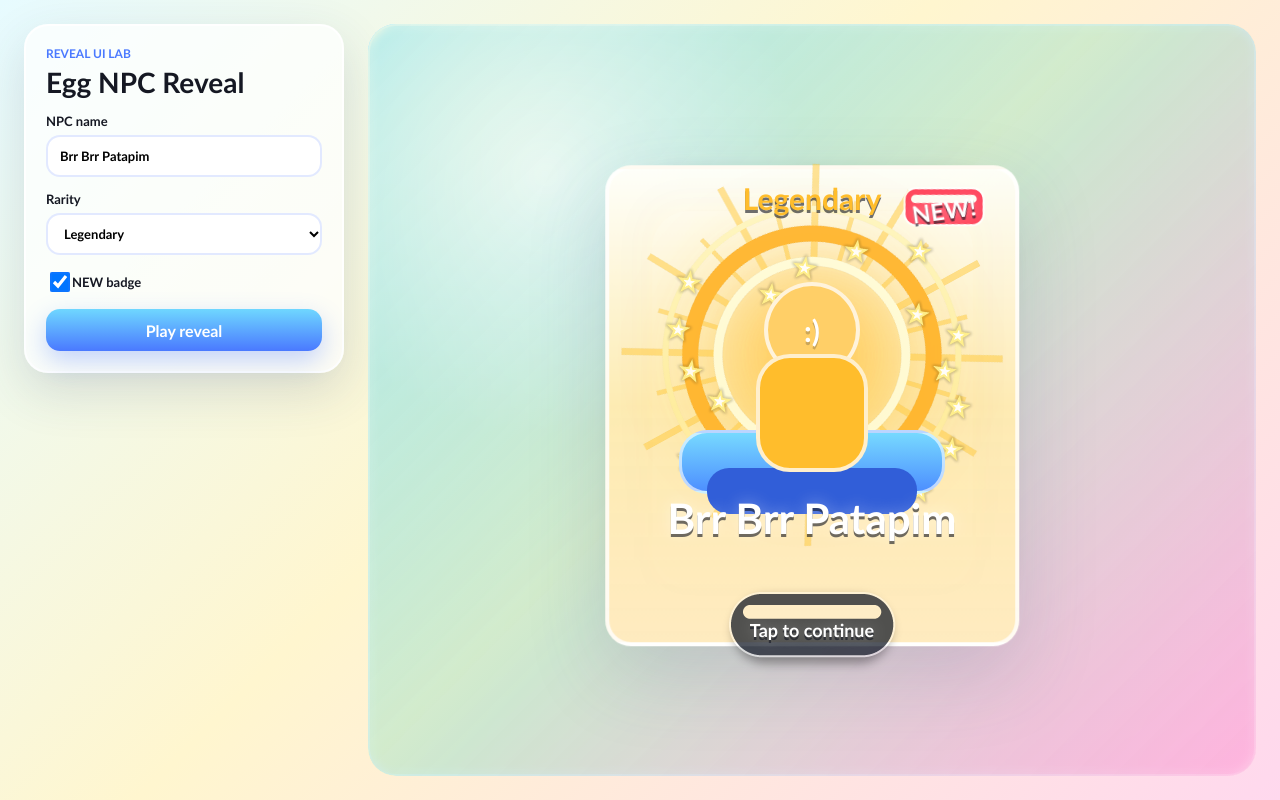
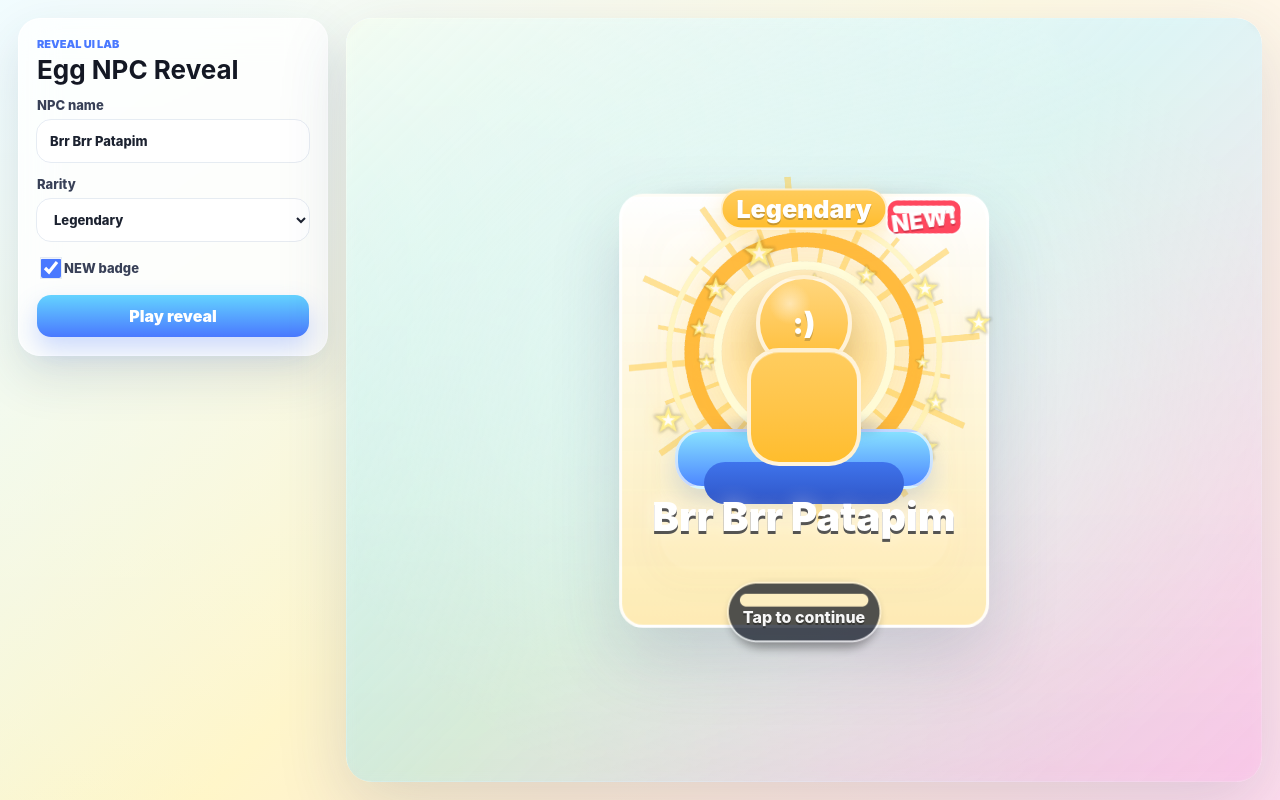
Before and after one commit to S3Nblade/BrainrotGame, a website: page tools/reveal-ui-lab/index.html in a window 1280 px wide. Drawn offline with Linux system fonts and the light colour scheme.

Commit message:
Polish reveal UI lab preview

```diff
--- a/tools/reveal-ui-lab/reveal.js
+++ b/tools/reveal-ui-lab/reveal.js
@@ -17,16 +17,19 @@ const sparkleLayer = reveal.querySelector(".sparkles");
 
 function buildSparkles() {
   sparkleLayer.replaceChildren();
-  for (let i = 0; i < 18; i += 1) {
+  for (let i = 0; i < 16; i += 1) {
     const sparkle = document.createElement("span");
     sparkle.className = "sparkle";
-    const angle = (Math.PI * 2 * i) / 18;
-    const distance = 116 + (i % 4) * 22;
+    const angle = (Math.PI * 2 * i) / 16;
+    const distance = 108 + (i % 4) * 20;
     const x = Math.cos(angle) * distance;
     const y = Math.sin(angle) * distance * 0.76;
+    const size = 22 + (i % 4) * 6;
     sparkle.style.setProperty("--x", `${x}px`);
     sparkle.style.setProperty("--y", `${y}px`);
-    sparkle.style.setProperty("--delay", `${1.98 + i * 0.025}s`);
+    sparkle.style.setProperty("--size", `${size}px`);
+    sparkle.style.setProperty("--scale", `${0.86 + (i % 3) * 0.1}`);
+    sparkle.style.setProperty("--delay", `${1.9 + i * 0.022}s`);
     sparkleLayer.appendChild(sparkle);
   }
 }
--- a/tools/reveal-ui-lab/styles.css
+++ b/tools/reveal-ui-lab/styles.css
@@ -1,8 +1,9 @@
 :root {
   --rarity: #ffbd2c;
   --rarity-soft: #fff0b6;
-  --ink: #151823;
-  font-family: Gotham, "Trebuchet MS", Arial, sans-serif;
+  --ink: #141824;
+  --panel: rgba(255, 255, 255, 0.78);
+  font-family: Inter, Gotham, "Trebuchet MS", Arial, sans-serif;
 }
 
 * {
@@ -12,63 +13,77 @@
 body {
   min-height: 100vh;
   margin: 0;
-  background: linear-gradient(135deg, #e7fbff 0%, #fff6cf 45%, #ffd8ee 100%);
   color: var(--ink);
+  background:
+    linear-gradient(180deg, rgba(255, 255, 255, 0.58), rgba(255, 255, 255, 0.16)),
+    linear-gradient(135deg, #dff9ff 0%, #fff4be 48%, #ffd7ec 100%);
 }
 
 .lab-shell {
   min-height: 100vh;
   display: grid;
-  grid-template-columns: minmax(250px, 320px) 1fr;
-  gap: 24px;
-  padding: 24px;
+  grid-template-columns: minmax(260px, 310px) 1fr;
+  gap: 18px;
+  padding: 18px;
 }
 
 .controls {
   align-self: start;
   display: grid;
   gap: 14px;
-  padding: 20px;
-  background: rgba(255, 255, 255, 0.72);
-  border: 2px solid rgba(255, 255, 255, 0.86);
-  border-radius: 24px;
-  box-shadow: 0 18px 50px rgba(49, 68, 111, 0.16);
+  padding: 18px;
+  background: var(--panel);
+  border: 1px solid rgba(255, 255, 255, 0.9);
+  border-radius: 22px;
+  box-shadow: 0 20px 50px rgba(45, 64, 110, 0.14);
+  backdrop-filter: blur(18px);
 }
 
 .eyebrow {
-  margin: 0 0 4px;
+  margin: 0 0 5px;
   color: #4a79ff;
+  font-size: 11px;
   font-weight: 900;
+  letter-spacing: 0;
   text-transform: uppercase;
-  font-size: 12px;
 }
 
 h1 {
   margin: 0;
-  font-size: 28px;
+  font-size: 26px;
+  line-height: 1.05;
 }
 
 label {
   display: grid;
-  gap: 6px;
-  font-weight: 800;
+  gap: 7px;
+  color: #384057;
   font-size: 13px;
+  font-weight: 850;
 }
 
 input,
 select,
 button {
   min-height: 42px;
+  width: 100%;
   border: 0;
   border-radius: 14px;
-  padding: 0 14px;
+  padding: 0 13px;
   font: inherit;
 }
 
 input,
 select {
-  background: #fff;
-  box-shadow: inset 0 0 0 2px rgba(74, 121, 255, 0.16);
+  color: #1c2230;
+  background: rgba(255, 255, 255, 0.96);
+  outline: 1px solid rgba(70, 100, 160, 0.12);
+  box-shadow: inset 0 1px 0 rgba(255, 255, 255, 0.9);
+}
+
+input:focus,
+select:focus {
+  outline: 3px solid rgba(74, 121, 255, 0.22);
 }
 
 .check-row {
@@ -79,35 +94,43 @@ select {
 .check-row input {
   min-height: 20px;
   width: 20px;
+  accent-color: #4a79ff;
 }
 
 button {
-  background: linear-gradient(180deg, #6fd7ff, #4a79ff);
   color: #fff;
-  font-weight: 900;
+  font-weight: 950;
   cursor: pointer;
-  box-shadow: 0 10px 26px rgba(74, 121, 255, 0.32);
+  background: linear-gradient(180deg, #64d3ff 0%, #4a79ff 100%);
+  box-shadow: 0 12px 26px rgba(74, 121, 255, 0.28);
+}
+
+button:active {
+  transform: translateY(1px);
 }
 
 .preview-wrap {
   position: relative;
-  min-height: calc(100vh - 48px);
+  min-height: calc(100vh - 36px);
   overflow: hidden;
-  border-radius: 28px;
+  border-radius: 26px;
   background:
-    radial-gradient(circle at 20% 20%, rgba(255, 255, 255, 0.95), transparent 28%),
-    linear-gradient(135deg, #70ddff 0%, #fff3b4 45%, #ffb5df 100%);
-  box-shadow: inset 0 0 0 2px rgba(255, 255, 255, 0.72);
+    linear-gradient(180deg, rgba(255, 255, 255, 0.82), rgba(255, 255, 255, 0.18)),
+    linear-gradient(135deg, #8ee8ff 0%, #fff2bd 50%, #ffc8e6 100%);
+  box-shadow:
+    inset 0 0 0 1px rgba(255, 255, 255, 0.74),
+    0 22px 70px rgba(46, 65, 112, 0.16);
 }
 
 .world-hint {
   position: absolute;
   inset: 0;
   background:
-    linear-gradient(90deg, rgba(255, 255, 255, 0.16) 1px, transparent 1px),
-    linear-gradient(rgba(255, 255, 255, 0.12) 1px, transparent 1px);
-  background-size: 64px 64px;
-  opacity: 0.45;
+    linear-gradient(90deg, rgba(255, 255, 255, 0.18) 1px, transparent 1px),
+    linear-gradient(rgba(255, 255, 255, 0.14) 1px, transparent 1px),
+    linear-gradient(180deg, transparent 62%, rgba(71, 129, 255, 0.12));
+  background-size: 72px 72px, 72px 72px, auto;
+  opacity: 0.42;
 }
 
 .reveal {
@@ -121,18 +144,20 @@ button {
 .soft-overlay {
   position: absolute;
   inset: 0;
-  background: linear-gradient(135deg, rgba(255, 251, 211, 0.45), rgba(110, 217, 255, 0.34), rgba(255, 177, 221, 0.42));
-  backdrop-filter: blur(5px);
   opacity: 0;
+  background:
+    linear-gradient(135deg, rgba(255, 254, 225, 0.42), rgba(104, 220, 255, 0.22), rgba(255, 184, 224, 0.34)),
+    radial-gradient(ellipse at center, rgba(255, 255, 255, 0.58), rgba(255, 255, 255, 0.06) 62%, transparent 78%);
+  backdrop-filter: blur(4px);
 }
 
 .stage {
   position: relative;
-  width: min(92vw, 470px);
-  height: min(86vh, 560px);
+  width: min(88vw, 430px);
+  height: min(84vh, 530px);
   min-height: 420px;
-  transform: scale(0.82);
   opacity: 0;
+  transform: scale(0.9);
 }
 
 .card-glow,
@@ -158,59 +183,91 @@ button {
 }
 
 .card-glow {
-  width: 108%;
-  height: 100%;
+  width: 106%;
+  height: 98%;
   object-fit: contain;
   opacity: 0;
+  filter: saturate(0.92);
 }
 
 .card {
-  width: 88%;
-  height: 86%;
-  top: 51%;
-  border-radius: 26px;
-  background: linear-gradient(180deg, rgba(255, 255, 249, 0.96), rgba(255, 235, 177, 0.96), color-mix(in srgb, var(--rarity) 30%, #fff));
-  border: 4px solid rgba(255, 255, 255, 0.8);
-  box-shadow: 0 28px 80px rgba(70, 80, 125, 0.18);
+  top: 52%;
+  width: 86%;
+  height: 82%;
+  border-radius: 24px;
   opacity: 0;
+  background:
+    linear-gradient(180deg, rgba(255, 255, 255, 0.98), rgba(255, 245, 213, 0.96) 55%, rgba(255, 235, 180, 0.94)),
+    linear-gradient(180deg, transparent, color-mix(in srgb, var(--rarity) 18%, transparent));
+  border: 3px solid rgba(255, 255, 255, 0.88);
+  box-shadow:
+    0 30px 70px rgba(60, 72, 110, 0.18),
+    inset 0 1px 0 rgba(255, 255, 255, 0.95);
+}
+
+.card::before {
+  content: "";
+  position: absolute;
+  left: 10%;
+  right: 10%;
+  top: 16px;
+  height: 2px;
+  border-radius: 999px;
+  background: linear-gradient(90deg, transparent, rgba(255, 255, 255, 0.9), transparent);
 }
 
 .soft-glow {
-  top: 42%;
-  width: 360px;
-  height: 360px;
+  top: 41%;
+  width: 340px;
+  height: 340px;
   object-fit: contain;
   opacity: 0;
-  filter: drop-shadow(0 0 28px var(--rarity));
+  filter: drop-shadow(0 0 22px color-mix(in srgb, var(--rarity) 82%, white));
 }
 
 .burst-ring {
-  top: 42%;
-  width: 80px;
-  height: 80px;
+  top: 41%;
+  width: 72px;
+  height: 72px;
   object-fit: contain;
   opacity: 0;
 }
 
 .egg {
-  top: 42%;
-  width: 132px;
-  height: 172px;
+  top: 41%;
+  width: 126px;
+  height: 166px;
   border-radius: 50%;
-  background: linear-gradient(180deg, #fffff8, color-mix(in srgb, var(--rarity) 22%, #fff0c4));
-  border: 4px solid rgba(255, 255, 255, 0.8);
-  box-shadow: inset -14px -22px 0 rgba(174, 123, 62, 0.12), 0 18px 38px rgba(95, 72, 44, 0.2);
   scale: 0.18;
+  background:
+    radial-gradient(ellipse at 36% 24%, rgba(255, 255, 255, 0.96), transparent 21%),
+    linear-gradient(180deg, #fffff8 0%, #fff1c4 100%);
+  border: 4px solid rgba(255, 255, 255, 0.86);
+  box-shadow:
+    inset -16px -22px 0 rgba(172, 120, 58, 0.1),
+    0 18px 34px rgba(94, 76, 47, 0.18);
+}
+
+.egg::after {
+  content: "";
+  position: absolute;
+  left: 22%;
+  right: 22%;
+  bottom: 16%;
+  height: 10px;
+  border-radius: 999px;
+  background: color-mix(in srgb, var(--rarity) 62%, white);
+  opacity: 0.7;
 }
 
 .egg-highlight {
   position: absolute;
-  left: 30%;
-  top: 16%;
-  width: 24px;
-  height: 58px;
+  left: 31%;
+  top: 14%;
+  width: 22px;
+  height: 54px;
   border-radius: 999px;
-  background: rgba(255, 255, 255, 0.58);
+  background: rgba(255, 255, 255, 0.56);
   transform: rotate(22deg);
 }
 
@@ -232,38 +289,40 @@ button {
 .crack-b {
   left: 58%;
   top: 50%;
-  height: 44px;
+  height: 42px;
   transform: rotate(-35deg);
 }
 
 .crack-flash {
-  top: 42%;
-  width: 100px;
-  height: 100px;
+  top: 41%;
+  width: 96px;
+  height: 96px;
   border-radius: 50%;
-  background: radial-gradient(circle, rgba(255, 255, 255, 0.98), rgba(255, 213, 73, 0.74), transparent 68%);
   opacity: 0;
+  background: radial-gradient(circle, rgba(255, 255, 255, 1), rgba(255, 215, 78, 0.72), transparent 68%);
+  filter: blur(0.2px);
 }
 
 .sparkles {
-  top: 42%;
+  top: 41%;
   width: 1px;
   height: 1px;
 }
 
 .sparkle {
   position: absolute;
-  width: 34px;
-  height: 34px;
+  width: var(--size);
+  height: var(--size);
+  opacity: 0;
   background: url("../../generated_assets/reveal_gui/sparkle_star.png") center / contain no-repeat;
-  opacity: 0;
-  transform: translate(-50%, -50%) scale(0.2);
+  transform: translate(-50%, -50%) scale(0.25);
+  filter: drop-shadow(0 4px 8px rgba(255, 195, 40, 0.22));
 }
 
 .podium {
-  top: 62%;
-  width: 300px;
-  height: 130px;
+  top: 61.5%;
+  width: 282px;
+  height: 120px;
   opacity: 0;
 }
 
@@ -271,13 +330,14 @@ button {
   content: "";
   position: absolute;
   left: 50%;
-  top: 46%;
-  width: 260px;
-  height: 58px;
-  border-radius: 28px;
+  top: 48%;
+  width: 252px;
+  height: 54px;
+  border-radius: 27px;
   transform: translate(-50%, -50%);
-  background: linear-gradient(180deg, #77d9ff, #4d8fff);
-  border: 3px solid rgba(255, 255, 255, 0.62);
+  background: linear-gradient(180deg, #87e0ff 0%, #4d87ff 100%);
+  border: 3px solid rgba(255, 255, 255, 0.66);
+  box-shadow: 0 12px 26px rgba(54, 112, 215, 0.2);
 }
 
 .podium::after {
@@ -285,19 +345,32 @@ button {
   position: absolute;
   left: 50%;
   top: 68%;
-  width: 210px;
-  height: 46px;
-  border-radius: 22px;
+  width: 200px;
+  height: 42px;
+  border-radius: 21px;
   transform: translate(-50%, -50%);
-  background: #315ed8;
+  background: linear-gradient(180deg, #3f74ec, #2f55c6);
 }
 
 .npc-preview {
-  top: 41%;
-  width: 214px;
-  height: 214px;
+  top: 39.5%;
+  width: 210px;
+  height: 210px;
+  opacity: 0;
   scale: 0.08;
-  opacity: 0;
+}
+
+.npc-preview::before {
+  content: "";
+  position: absolute;
+  left: 50%;
+  bottom: 10px;
+  width: 154px;
+  height: 24px;
+  border-radius: 50%;
+  transform: translateX(-50%);
+  background: rgba(58, 72, 120, 0.16);
+  filter: blur(5px);
 }
 
 .npc-head,
@@ -305,29 +378,33 @@ button {
   position: absolute;
   left: 50%;
   transform: translateX(-50%);
-  border: 4px solid rgba(255, 255, 255, 0.76);
+  border: 4px solid rgba(255, 255, 255, 0.78);
 }
 
 .npc-head {
-  top: 18%;
+  top: 17%;
   width: 96px;
   height: 96px;
   display: grid;
   place-items: center;
   border-radius: 50%;
-  background: color-mix(in srgb, var(--rarity) 72%, #fff);
-  color: white;
+  color: #fff;
   font-size: 30px;
-  font-weight: 900;
-  text-shadow: 0 3px 0 rgba(21, 24, 35, 0.22);
+  font-weight: 950;
+  background:
+    radial-gradient(circle at 34% 28%, rgba(255, 255, 255, 0.48), transparent 24%),
+    linear-gradient(180deg, color-mix(in srgb, var(--rarity) 62%, #fff), var(--rarity));
+  box-shadow: 0 16px 28px rgba(75, 85, 130, 0.18);
+  text-shadow: 0 3px 0 rgba(21, 24, 35, 0.2);
 }
 
 .npc-body {
   top: 52%;
-  width: 112px;
+  width: 114px;
   height: 118px;
-  border-radius: 34px;
-  background: var(--rarity);
+  border-radius: 32px;
+  background: linear-gradient(180deg, color-mix(in srgb, var(--rarity) 76%, #fff), var(--rarity));
+  box-shadow: inset 0 1px 0 rgba(255, 255, 255, 0.35);
 }
 
 .rarity-label,
@@ -336,29 +413,40 @@ button {
 .tap-text {
   margin: 0;
   color: #fff;
-  font-weight: 1000;
+  font-weight: 950;
   text-align: center;
-  text-shadow: 0 3px 0 rgba(21, 24, 35, 0.62), 0 0 16px rgba(255, 255, 255, 0.42);
   opacity: 0;
 }
 
 .rarity-label {
   top: 14%;
-  color: var(--rarity);
-  font-size: clamp(22px, 4vw, 30px);
+  min-width: 150px;
+  padding: 6px 14px;
+  border-radius: 999px;
+  color: #fff;
+  font-size: clamp(18px, 3.3vw, 25px);
+  line-height: 1;
+  background: linear-gradient(180deg, color-mix(in srgb, var(--rarity) 78%, #fff), var(--rarity));
+  border: 2px solid rgba(255, 255, 255, 0.72);
+  box-shadow: 0 10px 22px color-mix(in srgb, var(--rarity) 26%, transparent);
+  text-shadow: 0 2px 0 rgba(21, 24, 35, 0.24);
 }
 
 .npc-name {
-  top: 71%;
-  width: 86%;
-  font-size: clamp(27px, 5vw, 42px);
+  top: 72%;
+  width: 84%;
+  font-size: clamp(28px, 5vw, 40px);
   line-height: 1;
+  letter-spacing: 0;
+  text-shadow:
+    0 3px 0 rgba(20, 24, 36, 0.72),
+    0 0 18px rgba(255, 255, 255, 0.46);
 }
 
 .new-badge-img {
   left: 78%;
   top: 16%;
-  width: 108px;
+  width: 102px;
   opacity: 0;
   transform: translate(-50%, -50%) rotate(-8deg);
 }
@@ -366,30 +454,35 @@ button {
 .new-badge-text {
   left: 78%;
   top: 16%;
-  width: 108px;
-  font-size: 24px;
+  width: 102px;
+  font-size: 23px;
   transform: translate(-50%, -50%) rotate(-8deg);
+  text-shadow: 0 2px 0 rgba(139, 20, 42, 0.35);
 }
 
 .shine {
   left: -10%;
-  top: 46%;
-  width: 90px;
-  height: 360px;
+  top: 47%;
+  width: 86px;
+  height: 340px;
   object-fit: contain;
   opacity: 0;
   transform: translate(-50%, -50%) rotate(-20deg);
+  pointer-events: none;
 }
 
 .tap-panel-img {
   top: 91%;
-  width: 256px;
+  width: 238px;
   opacity: 0;
 }
 
 .tap-text {
   top: 91%;
-  font-size: 18px;
+  color: rgba(255, 255, 255, 0.96);
+  font-size: 16px;
+  font-weight: 850;
+  text-shadow: 0 2px 0 rgba(0, 0, 0, 0.32);
 }
 
 .reveal.is-playing .soft-overlay {
@@ -397,63 +490,69 @@ button {
 }
 
 .reveal.is-playing .stage {
-  animation: stageIn 360ms cubic-bezier(0.15, 1.2, 0.35, 1) forwards;
+  animation: stageIn 360ms cubic-bezier(0.17, 1.15, 0.34, 1) forwards;
 }
 
 .reveal.is-playing .card,
 .reveal.is-playing .card-glow,
 .reveal.is-playing .podium {
-  animation: fadeIn 280ms ease-out forwards;
+  animation: fadeIn 300ms ease-out forwards;
 }
 
 .reveal.is-playing .soft-glow {
-  animation: glowPulse 1700ms ease-in-out 280ms infinite alternate;
+  animation: glowPulse 1500ms ease-in-out 260ms infinite alternate;
 }
 
 .reveal.is-playing .egg {
-  animation: eggIntro 360ms cubic-bezier(0.15, 1.2, 0.35, 1) forwards, eggBounce 720ms ease-in-out 360ms 3, eggShake 520ms ease-in-out 1250ms, eggPop 260ms ease-in 1900ms forwards;
+  animation:
+    eggIntro 340ms cubic-bezier(0.17, 1.15, 0.34, 1) forwards,
+    eggBounce 640ms ease-in-out 350ms 2,
+    eggShake 540ms ease-in-out 1120ms,
+    eggPop 240ms ease-in 1820ms forwards;
 }
 
 .reveal.is-playing .crack {
-  animation: fadeIn 120ms ease-out 1680ms forwards;
+  animation: fadeIn 120ms ease-out 1580ms forwards;
 }
 
 .reveal.is-playing .crack-flash {
-  animation: flashPop 340ms ease-out 1900ms forwards;
+  animation: flashPop 340ms ease-out 1820ms forwards;
 }
 
 .reveal.is-playing .burst-ring {
-  animation: burstPop 520ms cubic-bezier(0.15, 1.2, 0.35, 1) 1900ms forwards, ringSpin 1500ms linear 2120ms infinite;
+  animation:
+    burstPop 520ms cubic-bezier(0.17, 1.15, 0.34, 1) 1820ms forwards,
+    ringSpin 1700ms linear 2050ms infinite;
 }
 
 .reveal.is-playing .sparkle {
-  animation: sparklePop 520ms cubic-bezier(0.15, 1.2, 0.35, 1) var(--delay) forwards;
+  animation: sparklePop 520ms cubic-bezier(0.17, 1.15, 0.34, 1) var(--delay) forwards;
 }
 
 .reveal.is-playing .npc-preview {
-  animation: npcIn 420ms cubic-bezier(0.15, 1.2, 0.35, 1) 2140ms forwards;
+  animation: npcIn 440ms cubic-bezier(0.17, 1.15, 0.34, 1) 2060ms forwards;
 }
 
 .reveal.is-playing .rarity-label {
-  animation: textIn 200ms ease-out 2260ms forwards;
+  animation: textPop 210ms ease-out 2220ms forwards;
 }
 
 .reveal.is-playing .npc-name {
-  animation: textIn 220ms ease-out 2360ms forwards;
+  animation: textPop 230ms ease-out 2320ms forwards;
 }
 
 .reveal.is-playing.has-new .new-badge-img,
 .reveal.is-playing.has-new .new-badge-text {
-  animation: badgeIn 260ms cubic-bezier(0.15, 1.2, 0.35, 1) 2480ms forwards;
+  animation: badgeIn 260ms cubic-bezier(0.17, 1.15, 0.34, 1) 2440ms forwards;
 }
 
 .reveal.is-playing .shine {
-  animation: shineSweep 620ms ease-out 2600ms forwards;
+  animation: shineSweep 620ms ease-out 2520ms forwards;
 }
 
 .reveal.is-playing .tap-panel-img,
 .reveal.is-playing .tap-text {
-  animation: fadeIn 220ms ease-out 3120ms forwards;
+  animation: fadeIn 220ms ease-out 3040ms forwards;
 }
 
 .reveal.is-closing .stage {
@@ -465,92 +564,175 @@ button {
 }
 
 @keyframes overlayIn {
-  to { opacity: 1; }
+  to {
+    opacity: 1;
+  }
 }
 
 @keyframes stageIn {
-  to { opacity: 1; transform: scale(1); }
+  to {
+    opacity: 1;
+    transform: scale(1);
+  }
 }
 
 @keyframes fadeIn {
-  to { opacity: 1; }
+  to {
+    opacity: 1;
+  }
 }
 
 @keyframes glowPulse {
-  from { opacity: 0.28; transform: translate(-50%, -50%) scale(0.92); }
-  to { opacity: 0.9; transform: translate(-50%, -50%) scale(1.18); }
+  from {
+    opacity: 0.25;
+    transform: translate(-50%, -50%) scale(0.92);
+  }
+  to {
+    opacity: 0.82;
+    transform: translate(-50%, -50%) scale(1.12);
+  }
 }
 
 @keyframes eggIntro {
-  to { scale: 1; }
+  to {
+    scale: 1;
+  }
 }
 
 @keyframes eggBounce {
-  50% { scale: 1.08; transform: translate(-50%, -54%); }
+  50% {
+    scale: 1.06;
+    transform: translate(-50%, -54%);
+  }
 }
 
 @keyframes eggShake {
-  0%, 100% { transform: translate(-50%, -50%) rotate(0deg); }
-  16% { transform: translate(calc(-50% - 10px), -50%) rotate(-11deg); }
-  32% { transform: translate(calc(-50% + 10px), -50%) rotate(11deg); }
-  48% { transform: translate(calc(-50% - 8px), -50%) rotate(-8deg); }
-  64% { transform: translate(calc(-50% + 8px), -50%) rotate(8deg); }
+  0%,
+  100% {
+    transform: translate(-50%, -50%) rotate(0deg);
+  }
+  16% {
+    transform: translate(calc(-50% - 9px), -50%) rotate(-10deg);
+  }
+  32% {
+    transform: translate(calc(-50% + 9px), -50%) rotate(10deg);
+  }
+  48% {
+    transform: translate(calc(-50% - 7px), -50%) rotate(-7deg);
+  }
+  64% {
+    transform: translate(calc(-50% + 7px), -50%) rotate(7deg);
+  }
 }
 
 @keyframes eggPop {
-  to { scale: 0.02; opacity: 0; }
+  to {
+    opacity: 0;
+    scale: 0.02;
+  }
 }
 
 @keyframes flashPop {
-  0% { opacity: 0; scale: 0.4; }
-  35% { opacity: 1; scale: 1.9; }
-  100% { opacity: 0; scale: 3.8; }
+  0% {
+    opacity: 0;
+    scale: 0.4;
+  }
+  34% {
+    opacity: 1;
+    scale: 1.7;
+  }
+  100% {
+    opacity: 0;
+    scale: 3.5;
+  }
 }
 
 @keyframes burstPop {
-  to { opacity: 1; width: 390px; height: 390px; transform: translate(-50%, -50%) rotate(90deg); }
+  to {
+    width: 360px;
+    height: 360px;
+    opacity: 0.96;
+    transform: translate(-50%, -50%) rotate(90deg);
+  }
 }
 
 @keyframes ringSpin {
-  to { transform: translate(-50%, -50%) rotate(450deg); }
+  to {
+    transform: translate(-50%, -50%) rotate(450deg);
+  }
 }
 
 @keyframes sparklePop {
-  to { opacity: 1; transform: translate(var(--x), var(--y)) scale(1) rotate(80deg); }
+  to {
+    opacity: 0.95;
+    transform: translate(var(--x), var(--y)) scale(var(--scale)) rotate(72deg);
+  }
 }
 
 @keyframes npcIn {
-  to { opacity: 1; scale: 1; }
+  to {
+    opacity: 1;
+    scale: 1;
+  }
 }
 
-@keyframes textIn {
-  to { opacity: 1; transform: translate(-50%, -50%) scale(1); }
+@keyframes textPop {
+  0% {
+    opacity: 0;
+    transform: translate(-50%, -50%) scale(0.92);
+  }
+  100% {
+    opacity: 1;
+    transform: translate(-50%, -50%) scale(1);
+  }
 }
 
 @keyframes badgeIn {
-  to { opacity: 1; }
+  to {
+    opacity: 1;
+  }
 }
 
 @keyframes shineSweep {
-  15% { opacity: 1; }
-  100% { left: 112%; opacity: 0; }
+  12% {
+    opacity: 0.9;
+  }
+  100% {
+    left: 112%;
+    opacity: 0;
+  }
 }
 
 @keyframes closeStage {
-  to { opacity: 0; transform: scale(0.88); }
+  to {
+    opacity: 0;
+    transform: scale(0.9);
+  }
 }
 
 @keyframes closeOverlay {
-  to { opacity: 0; }
+  to {
+    opacity: 0;
+  }
 }
 
 @media (max-width: 760px) {
   .lab-shell {
     grid-template-columns: 1fr;
-    padding: 14px;
+    padding: 12px;
+  }
+
+  .controls {
+    grid-template-columns: 1fr 1fr;
+    align-items: end;
+  }
+
+  .controls > div,
+  .controls button {
+    grid-column: 1 / -1;
   }
 
   .preview-wrap {
-    min-height: 680px;
+    min-height: 640px;
   }
 }
```
